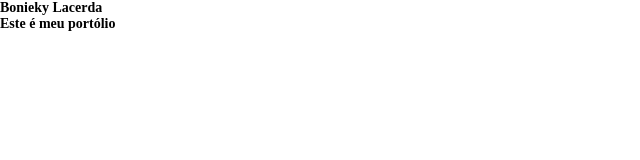
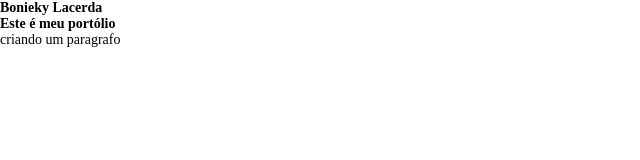
Before and after one commit to carlosnb0/carlos.github.io, a plain HTML site: page index.html in a window 1280 px wide. Shown: the whole page, without its empty margins (0-640 px from the left). Drawn offline with Linux system fonts and the light colour scheme; files that its build step writes are made by us from their sources.

Commit message:
criei um paragrafo

```diff
--- a/index.html
+++ b/index.html
@@ -9,5 +9,6 @@
 <body>
     <h1>Bonieky Lacerda</h1>
     <h4>Este é meu portólio</h4>
+    <p>criando um paragrafo</p>
 </body>
 </html>
```
